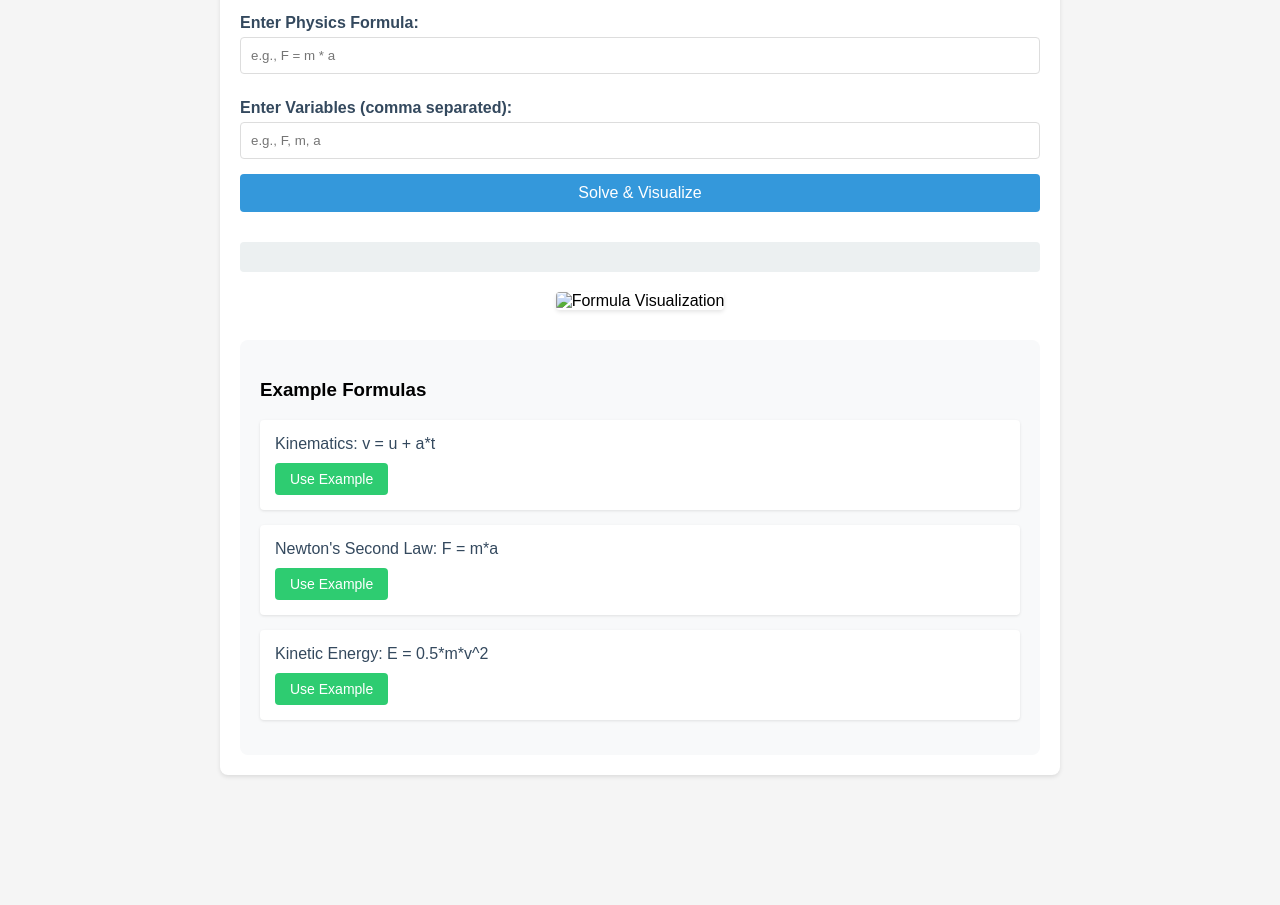
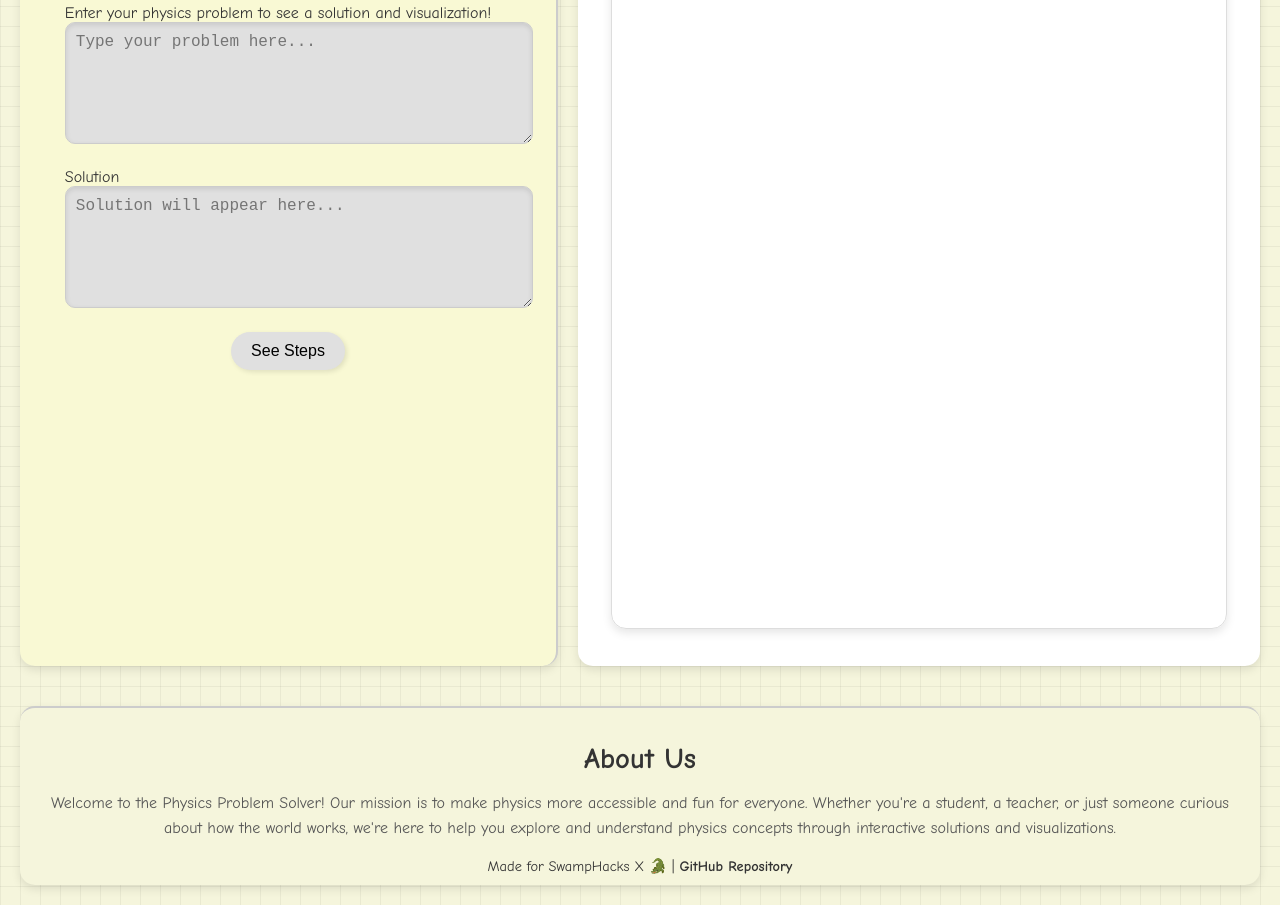
Before and after one commit to lucask6785/PhysicsPhuzz, a website: page frontend/index.html in a window 1280 px wide. Shown: the part 114-1019 px from the top of the page. Before the commit the page ends 909 px from the top, so only its background shows below. Drawn offline with Linux system fonts and the light colour scheme.

Commit message:
Basic website frontend

```diff
--- a/frontend/index.html
+++ b/frontend/index.html
@@ -3,48 +3,43 @@
 <head>
     <meta charset="UTF-8">
     <meta name="viewport" content="width=device-width, initial-scale=1.0">
-    <title>Physics Visualization</title>
+    <title>Physics Problem Solver</title>
+    <!-- Link to external CSS file -->
     <link rel="stylesheet" href="styles.css">
 </head>
 <body>
     <div class="container">
-        <h1>Physics Formula Visualizer</h1>
-
-        <div class="input-section">
-            <label for="formula">Enter Physics Formula:</label>
-            <input type="text" id="formula" placeholder="e.g., F = m * a">
-
-            <label for="variables">Enter Variables (comma separated):</label>
-            <input type="text" id="variables" placeholder="e.g., F, m, a">
-
-            <button onclick="processFormula()">Solve & Visualize</button>
+        <div class="left-panel">
+            <!-- Image added to the top-left -->
+            <img src="atom.png" alt="Atom Image">
+            <h1>Physics Problem Solver</h1>
+            <div class="input-section">
+                <label for="problem">Enter your physics problem to see a solution and visualization!</label>
+                <textarea id="problem" placeholder="Type your problem here..."></textarea>
+            </div>
+            <div class="solution-section">
+                <label for="solution">Solution</label>
+                <textarea id="solution" placeholder="Solution will appear here..." readonly></textarea>
+            </div>
+            <button>See Steps</button>
         </div>
-
-        <div class="results-section">
-            <div id="topic-display"></div>
-            <div id="solution-display"></div>
-            <div id="visualization">
-                <img id="plot-image" src="" alt="Formula Visualization">
-            </div>
-        </div>
-
-        <div class="examples">
-            <h3>Example Formulas</h3>
-            <div class="example">
-                <p>Kinematics: v = u + a*t</p>
-                <button onclick="useExample('v = u + a*t', 'v,u,a,t')">Use Example</button>
-            </div>
-            <div class="example">
-                <p>Newton's Second Law: F = m*a</p>
-                <button onclick="useExample('F = m*a', 'F,m,a')">Use Example</button>
-            </div>
-            <div class="example">
-                <p>Kinetic Energy: E = 0.5*m*v^2</p>
-                <button onclick="useExample('E = 0.5*m*v^2', 'E,m,v')">Use Example</button>
-            </div>
+        <div class="right-panel">
+            <div class="visualization"></div>
         </div>
     </div>
 
-    <script src="app.js"></script>
+    <div class="about-us">
+        <h2>About Us</h2>
+        <p>
+            Welcome to the Physics Problem Solver! Our mission is to make physics more accessible
+            and fun for everyone. Whether you're a student, a teacher, or just someone curious
+            about how the world works, we're here to help you explore and understand physics
+            concepts through interactive solutions and visualizations.
+        </p>
+        <div class="footer">
+            Made for SwampHacks X 🐊 |
+            <a href="https://github.com/lucask6785/SwampHacksX" target="_blank">GitHub Repository</a>
+        </div>
+    </div>
 </body>
 </html>
--- a/frontend/styles.css
+++ b/frontend/styles.css
@@ -1,130 +1,128 @@
 body {
-    font-family: 'Arial', sans-serif;
-    background-color: #f5f5f5;
     margin: 0;
-    padding: 20px;
+    font-family: "Comic Sans MS", cursive, sans-serif;
+    background-color: #f5f5dc; /* Beige color */
+    background-image: linear-gradient(to right, rgba(0, 0, 0, 0.05) 1px, transparent 1px),
+                      linear-gradient(to bottom, rgba(0, 0, 0, 0.05) 1px, transparent 1px);
+    background-size: 20px 20px; /* Grid size */
+    color: #333;
 }
 
 .container {
-    max-width: 800px;
-    margin: 0 auto;
-    background: white;
+    display: flex;
+    height: 100vh;
     padding: 20px;
-    border-radius: 8px;
-    box-shadow: 0 2px 4px rgba(0,0,0,0.1);
+    box-sizing: border-box;
+}
+
+.left-panel {
+    width: 40%;
+    display: flex;
+    flex-direction: column;
+    justify-content: flex-start; /* Align content to the top */
+    align-items: center;
+    padding: 20px;
+    background-color: #f9f9d4;
+    border-right: 2px solid #ccc;
+    border-radius: 15px;
+    box-shadow: 0 4px 10px rgba(0, 0, 0, 0.1);
+    position: relative; /* Enable positioning for the image */
+}
+
+.left-panel img {
+    position: absolute;
+    top: 10px;
+    left: 10px;
+    width: 50px; /* Adjust image size as needed */
+    height: auto;
+}
+
+.right-panel {
+    flex: 1;
+    display: flex;
+    align-items: center;
+    justify-content: center;
+    background-color: #fff;
+    border-radius: 15px;
+    box-shadow: 0 4px 10px rgba(0, 0, 0, 0.1);
+    margin-left: 20px;
 }
 
 h1 {
-    color: #2c3e50;
+    font-size: 2rem;
+    margin-bottom: 20px;
     text-align: center;
-    margin-bottom: 30px;
 }
 
-.input-section {
-    margin-bottom: 30px;
+.input-section, .solution-section {
+    margin-bottom: 20px;
+    width: 90%;
 }
 
-label {
-    display: block;
-    margin: 10px 0 5px;
-    color: #34495e;
-    font-weight: bold;
-}
-
-input[type="text"] {
+textarea {
     width: 100%;
+    height: 100px;
     padding: 10px;
-    margin-bottom: 15px;
-    border: 1px solid #ddd;
-    border-radius: 4px;
-    box-sizing: border-box;
+    font-size: 1rem;
+    border: 1px solid #ccc;
+    border-radius: 10px;
+    background-color: #e0e0e0;
+    box-shadow: inset 0 2px 5px rgba(0, 0, 0, 0.1);
 }
 
 button {
-    background-color: #3498db;
-    color: white;
+    background-color: #e0e0e0;
     border: none;
+    border-radius: 20px;
     padding: 10px 20px;
-    border-radius: 4px;
+    font-size: 1rem;
     cursor: pointer;
-    width: 100%;
-    font-size: 16px;
+    box-shadow: 2px 2px 5px rgba(0, 0, 0, 0.1);
+    transition: background-color 0.3s, box-shadow 0.3s;
 }
 
 button:hover {
-    background-color: #2980b9;
+    background-color: #d0d0d0;
+    box-shadow: 2px 2px 10px rgba(0, 0, 0, 0.2);
 }
 
-.results-section {
-    margin-top: 30px;
+.visualization {
+    width: 90%;
+    height: 90%;
+    border: 1px solid #ddd;
+    border-radius: 15px;
+    box-shadow: 0 4px 10px rgba(0, 0, 0, 0.1);
 }
 
-#topic-display {
-    font-size: 1.2em;
-    color: #27ae60;
-    margin-bottom: 15px;
+.about-us {
+    text-align: center;
+    padding: 10px 20px;
+    background-color: #f5f5dc; /* Beige color */
+    border-top: 2px solid #ccc;
+    border-radius: 15px;
+    margin: 20px;
+    box-shadow: 0 4px 10px rgba(0, 0, 0, 0.1);
 }
 
-#solution-display {
-    background-color: #ecf0f1;
-    padding: 15px;
-    border-radius: 4px;
-    margin-bottom: 20px;
+.about-us h2 {
+    font-size: 1.8rem;
+    margin-bottom: 10px;
 }
 
-#visualization {
-    text-align: center;
-    margin-top: 20px;
+.about-us p {
+    font-size: 1rem;
+    line-height: 1.6;
+    color: #555;
 }
 
-#plot-image {
-    max-width: 100%;
-    height: auto;
-    border-radius: 4px;
-    box-shadow: 0 2px 4px rgba(0,0,0,0.1);
+.footer {
+    margin-top: 15px;
+    font-size: 0.9rem;
+    text-align: center;
 }
 
-.examples {
-    margin-top: 30px;
-    padding: 20px;
-    background-color: #f8f9fa;
-    border-radius: 8px;
+.footer a {
+    text-decoration: none;
+    color: #333;
+    font-weight: bold;
 }
-
-.example {
-    margin: 15px 0;
-    padding: 15px;
-    background-color: white;
-    border-radius: 4px;
-    box-shadow: 0 1px 3px rgba(0,0,0,0.1);
-}
-
-.example p {
-    margin: 0 0 10px 0;
-    color: #34495e;
-}
-
-.example button {
-    background-color: #2ecc71;
-    width: auto;
-    padding: 8px 15px;
-    font-size: 14px;
-}
-
-.example button:hover {
-    background-color: #27ae60;
-}
-
-@media (max-width: 600px) {
-    .container {
-        padding: 15px;
-    }
-
-    h1 {
-        font-size: 1.5em;
-    }
-
-    .example button {
-        width: 100%;
-    }
-}
```
Also changed, not shown: frontend/atom.png (added).
